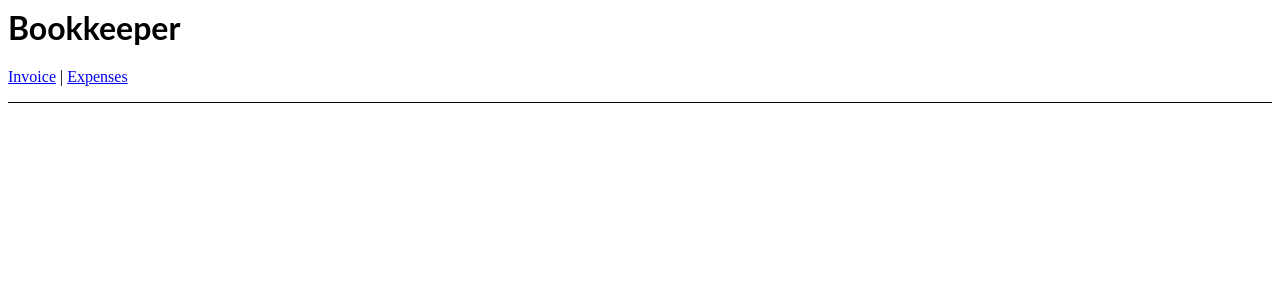
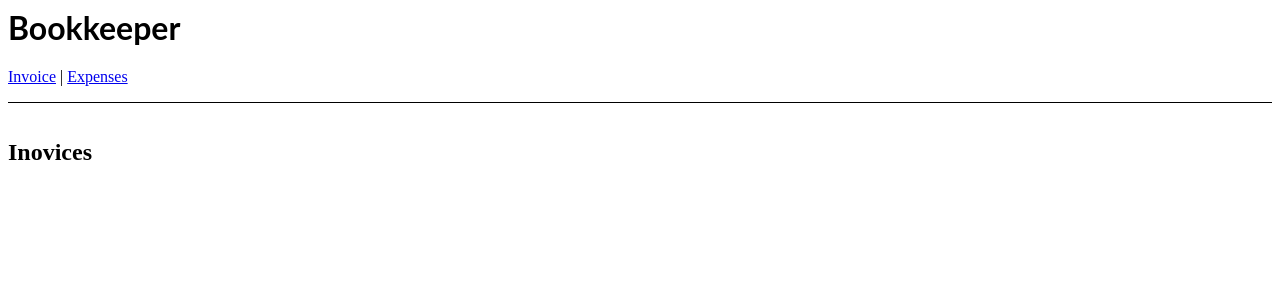
Before and after one commit to andika-febrianto/react-router6, a React (Create React App) app: page /invoices in a window 1280 px wide. Shown: the top 300 px of the page. Built offline with nearby package versions, Linux system fonts and the light colour scheme.

Commit message:
1 file modified

```diff
--- a/App.tsx
+++ b/App.tsx
@@ -1,5 +1,5 @@
 import * as React from 'react';
-import { Link } from 'react-router-dom';
+import { Link, Outlet } from 'react-router-dom';
 import './style.css';
 
 export default function App() {
@@ -15,6 +15,7 @@ export default function App() {
         <Link to="/Invoices">Invoice</Link> |{' '}
         <Link to="/Expenses">Expenses</Link>
       </nav>
+      <Outlet />
     </div>
   );
 }
```
